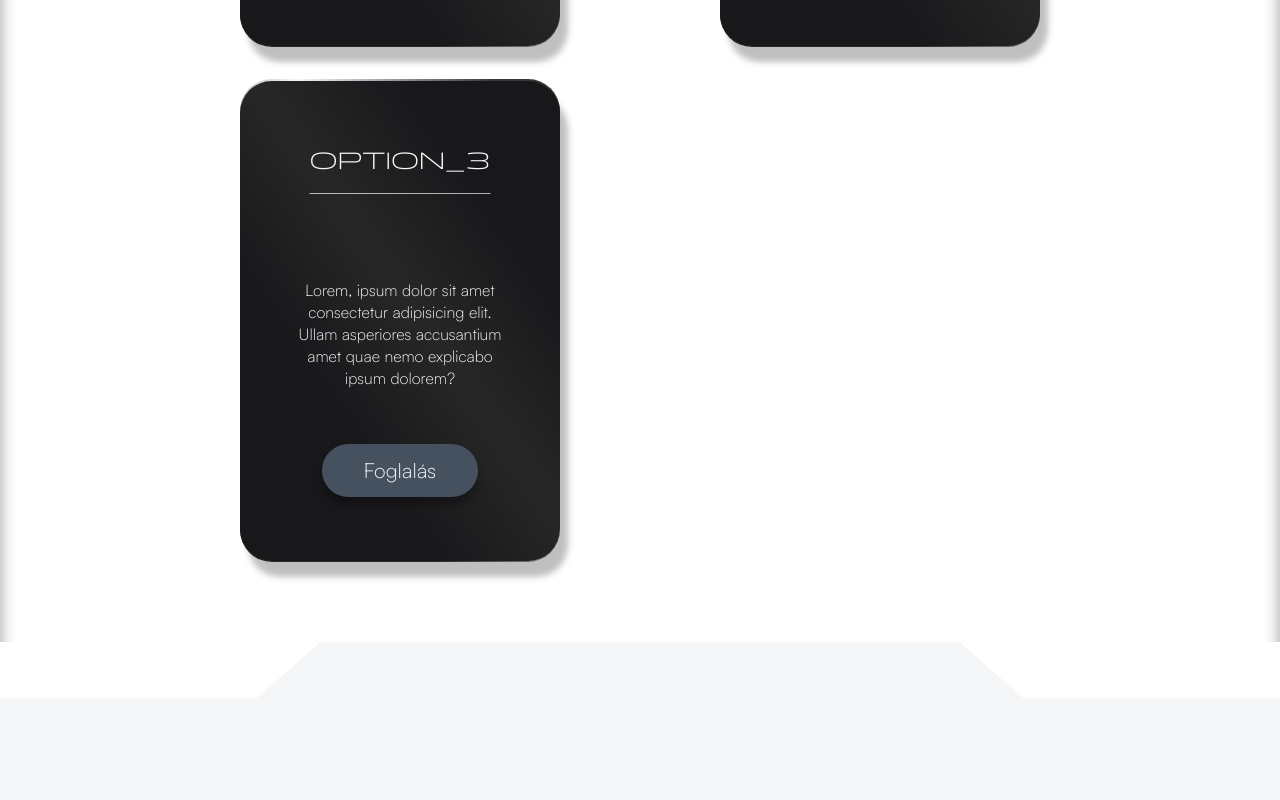
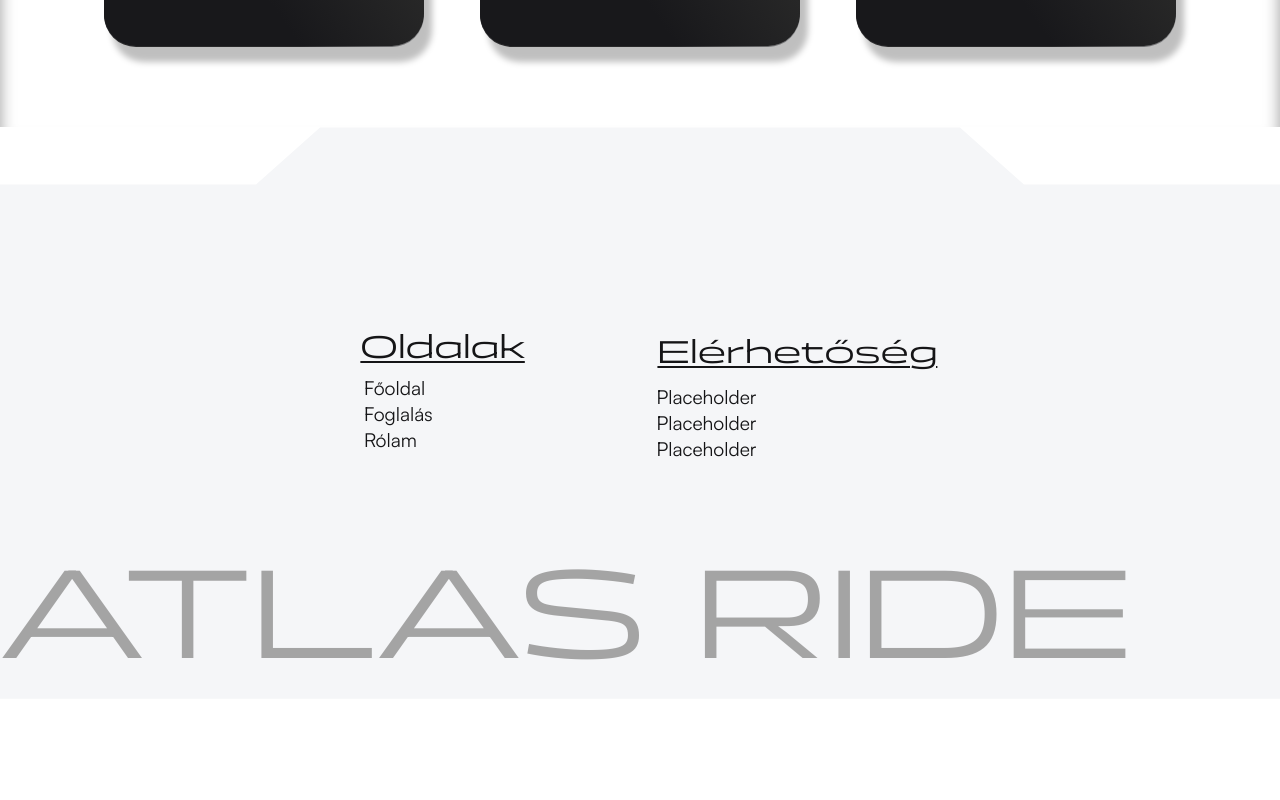
Before and after one commit to hubatrifusz/taxi, an Angular app: page / in a window 1280 px wide. Shown: the part 1760-2560 px from the top of the page. After the commit the page ends 2459 px from the top, so only its background shows below. Built offline with nearby package versions, Linux system fonts and the light colour scheme.

Commit message:
footer component update

```diff
--- a/src/app/components/footer/footer.component.html
+++ b/src/app/components/footer/footer.component.html
@@ -18,4 +18,7 @@
       </ul>
     </div>
   </div>
+  <div class="logo">
+    <h1>atlas ride</h1>
+  </div>
 </footer>
--- a/src/app/components/footer/footer.component.scss
+++ b/src/app/components/footer/footer.component.scss
@@ -2,7 +2,6 @@
 
 footer {
   width: 100%;
-  height: 70%;
   background-color: $secondary-color;
   display: flex;
   clip-path: polygon(
@@ -15,28 +14,20 @@ footer {
     100% 100%,
     0% 100%
   );
-  justify-content: center;
   padding-top: 10%;
-
+  justify-content: space-between;
+  flex-direction: column;
   transition: transform 0.2s ease-out;
-
-  img {
-    position: absolute;
-    padding: 5px 1rem 5px 1rem;
-    width: 100%;
-    height: 100%;
-    opacity: 0.05;
-    object-fit: cover;
-    -webkit-user-select: none;
-    user-select: none;
-  }
 
   .contentContainer {
     display: flex;
     z-index: 10;
+    width: 100%;
+    display: flex;
+    justify-content: center;
 
     .content {
-      margin: 10%;
+      margin: 5%;
 
       h1 {
         text-decoration: underline;
@@ -94,6 +85,17 @@ footer {
       align-items: center;
     }
   }
+
+  .logo {
+    h1 {
+      font-family: Panchang;
+      font-weight: 400;
+      text-transform: uppercase;
+      font-size: 10vw;
+      color: $light-gray;
+      margin: 2px;
+    }
+  }
   @media (max-width: 1100px) {
     clip-path: polygon(
       0% 5%,
--- /dev/null
+++ b/src/app/components/logo-line/logo-line.component.html
@@ -0,0 +1 @@
+<p>logo-line works!</p>
--- a/src/app/components/reserve-card/reserve-card.component.scss
+++ b/src/app/components/reserve-card/reserve-card.component.scss
@@ -33,7 +33,7 @@
       rgb(24, 24, 27) 100%
     );
     border-radius: inherit;
-    transition: all 0.3s ease-in-out;
+    transition: all 0.2s ease-in-out;
     box-shadow: 0.5rem 1rem 0.4rem rgba(0, 0, 0, 0.25);
 
     #title {
@@ -78,22 +78,6 @@
 
   .card:hover {
     box-shadow: 0.7rem 1.4rem 0.4rem rgba(0, 0, 0, 0.2);
-    background: linear-gradient(
-      55deg,
-      rgb(29, 29, 32),
-      rgb(29, 29, 32) 28%,
-      rgb(49, 49, 49),
-      rgb(29, 29, 32),
-      rgb(29, 29, 32) 98%
-    );
+    filter: brightness(1.3);
   }
 }
-
-.cardBorder:has(.card:hover) {
-  background: linear-gradient(
-    55deg,
-    rgb(65, 65, 67) 30%,
-    $secondary-color,
-    rgb(65, 65, 67) 90%
-  );
-}
--- a/src/app/pages/home/home.component.scss
+++ b/src/app/pages/home/home.component.scss
@@ -63,10 +63,10 @@
   padding: 5% 0 5% 0;
 
   .cardContainer {
-    width: 65%;
+    width: 90%;
     display: flex;
     flex-direction: row;
-    justify-content: space-between;
+    justify-content: space-evenly;
     align-items: center;
     flex-wrap: wrap;
   }
```
Also changed, not shown: src/app/components/logo-line/logo-line.component.ts (added, +12 -0 lines), src/app/components/logo-line/logo-line.component.scss (added), 1 other file (tests, documents, lock files or other folders).
